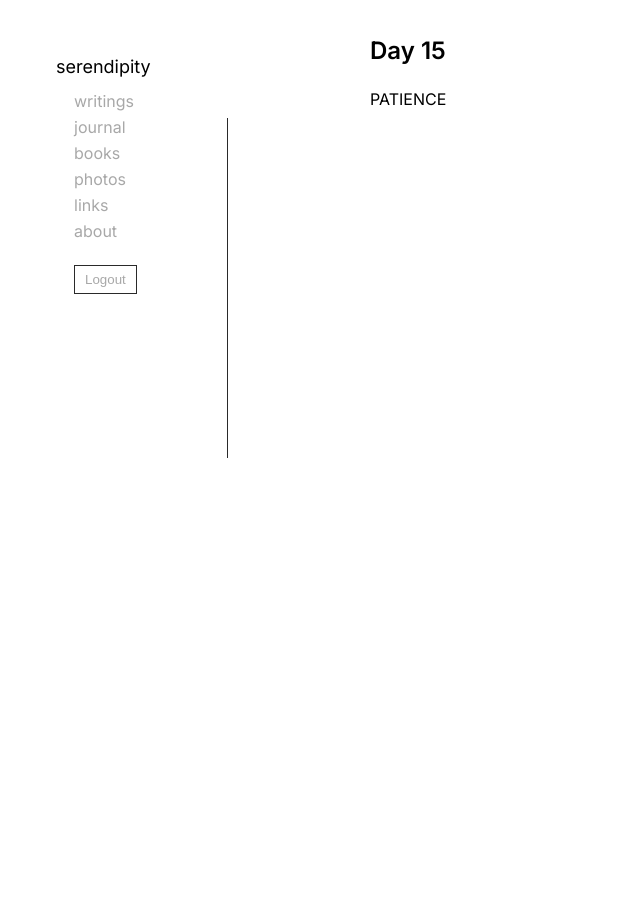
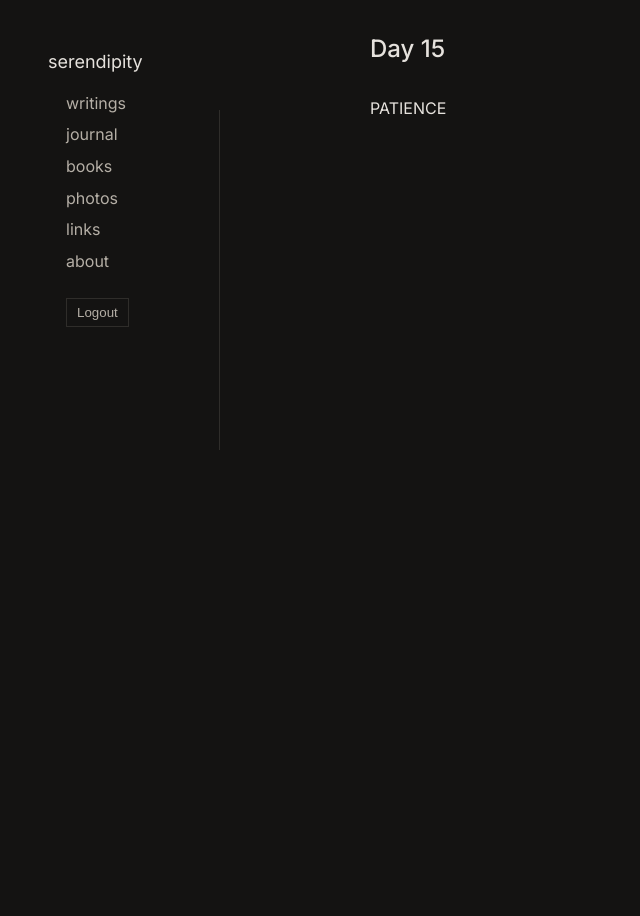
Before and after one commit to nazirmusawer/nazirmusawer.github.io, a Jekyll site: the page built from _posts/2024-01-15-jan-15.md, in a window 1280 px wide. Shown: the whole page, without its empty margins (0-640 px from the left). Built offline with Jekyll 4.4.1, drawn with Linux system fonts in a browser that asks for light colours.

Commit message:
Update site.css

```diff
--- a/assets/css/site.css
+++ b/assets/css/site.css
@@ -1,140 +1,41 @@
-/* Dark minimalist layout similar to your example */
+/* Warm dark minimalist layout */
 :root {
-  --bg: #111;
-  --panel: #141414;
-  --text: #eaeaea;
-  --muted: #a8a8a8;
-  --line: #2a2a2a;
+  --bg: #141312;        /* warm charcoal */
+  --panel: #1a1918;     /* optional panel color */
+  --text: #e6e2dd;      /* warm off-white */
+  --muted: #b5afa6;     /* muted nav text */
+  --line: #2f2d2a;      /* subtle divider lines */
 }
 
 * { box-sizing: border-box; }
+
 body {
+  margin: 0;
+  background: var(--bg);
+  color: var(--text);
   font-family: "Inter", -apple-system, BlinkMacSystemFont, "Segoe UI",
     Roboto, Helvetica, Arial, sans-serif;
+  font-size: 16px;
+  line-height: 1.6;
 }
 
-
+/* Layout grid */
 .layout {
   display: grid;
   grid-template-columns: 220px minmax(0, 1fr);
   min-height: 100vh;
 }
 
+/* Sidebar */
 .sidebar {
   padding: 48px;
   position: relative;
+  background: var(--bg);
 }
 
 .name {
   font-size: 18px;
   margin-bottom: 14px;
-}
-
-.nav a {
-  display: block;
-  color: var(--muted);
-  text-decoration: none;
-  margin: 6px 0;
-}
-.nav a:hover { color: var(--text); }
-
-.logout {
-  margin-top: 18px;
-  background: transparent;
-  border: 1px solid var(--line);
-  color: var(--muted);
-  padding: 6px 10px;
-  cursor: pointer;
-}
-.logout:hover { color: var(--text); border-color: var(--muted); }
-
-.content {
-  padding: 28px 28px 60px;
-}
-
-.center {
-  max-width: 760px;
-  margin: 0 auto;
-}
-
-.hero-img {
-  width: 100%;
-  max-width: 760px;
-  display: block;
-  margin: 0 auto;
-  border: 1px solid var(--line);
-}
-
-.postlist { list-style: none; padding-left: 0; margin-top: 18px; }
-.postlist li { margin: 18px 0; }
-.date { color: var(--muted); font-size: 14px; margin-bottom: 6px; }
-.plink { color: #8ab4f8; text-decoration: none; font-size: 20px; }
-.plink:hover { text-decoration: underline; }
-
-/* Journal post images */
-.post-content img,
-.content img {
-  max-width: 700px;
-  width: 100%;
-  height: auto;
-  display: block;
-  margin: 30px auto;
-  border: 1px solid var(--line);
-}
-/* Make journal posts readable */
-.post {
-  max-width: 760px;
-  margin: 0 auto;
-}
-
-/* Images inside posts: not too big */
-.post img {
-  max-width: 640px;
-  width: 100%;
-  height: auto;
-  display: block;
-  margin: 24px auto;
-  border: 1px solid var(--line);
-}
-
-/* Prevent horizontal scrolling caused by long words/links */
-.content, .post {
-  min-width: 0;
-}
-
-.post {
-  overflow-wrap: anywhere;
-  word-break: break-word;
-}
-
-pre, code {
-  white-space: pre-wrap;
-  word-break: break-word;
-  max-width: 100%;
-}
-/* Move sidebar links slightly to the right under the name */
-.sidebar .nav {
-  margin-left: 18px;   /* change to 8px / 16px if you want */
-}
-
-/* Optional: also indent the logout button the same amount */
-.sidebar .logout {
-  margin-left: 18px;
-}
-/* Short divider aligned with nav + logout */
-.sidebar::after {
-  content: "";
-  position: absolute;
-  right: 0;
-  top: 110px;      /* adjust up/down */
-  height: 340px;   /* adjust length */
-  width: 1px;
-  background: var(--line);
-}
-
-.post h1 {
-  margin-top: 0;
-  margin-bottom: 24px;
 }
 
 .name a {
@@ -145,3 +46,132 @@ pre, code {
 .name a:hover {
   text-decoration: underline;
 }
+
+/* Move sidebar links slightly to the right under the name */
+.sidebar .nav {
+  margin-left: 18px;
+}
+
+.nav a {
+  display: block;
+  color: var(--muted);
+  text-decoration: none;
+  margin: 6px 0;
+}
+
+.nav a:hover {
+  color: var(--text);
+}
+
+/* Logout button */
+.logout {
+  margin-top: 18px;
+  margin-left: 18px; /* matches nav indent */
+  background: transparent;
+  border: 1px solid var(--line);
+  color: var(--muted);
+  padding: 6px 10px;
+  cursor: pointer;
+}
+
+.logout:hover {
+  color: var(--text);
+  border-color: var(--muted);
+}
+
+/* Short divider aligned with nav + logout */
+.sidebar::after {
+  content: "";
+  position: absolute;
+  right: 0;
+  top: 110px;     /* adjust up/down */
+  height: 340px;  /* adjust length */
+  width: 1px;
+  background: var(--line);
+}
+
+/* Main content */
+.content {
+  padding: 28px 28px 60px;
+  min-width: 0; /* prevents overflow */
+}
+
+/* Centered container (used on journal/home pages) */
+.center {
+  max-width: 760px;
+  margin: 0 auto;
+}
+
+/* Home hero image */
+.hero-img {
+  width: 100%;
+  max-width: 760px;
+  display: block;
+  margin: 0 auto;
+  border: 1px solid var(--line);
+}
+
+/* Post list */
+.postlist {
+  list-style: none;
+  padding-left: 0;
+  margin-top: 18px;
+}
+
+.postlist li {
+  margin: 18px 0;
+}
+
+.plink {
+  color: #8ab4f8;
+  text-decoration: none;
+  font-size: 20px;
+}
+
+.plink:hover {
+  text-decoration: underline;
+}
+
+/* Post content */
+.post {
+  max-width: 760px;
+  margin: 0 auto;
+  min-width: 0;
+  overflow-wrap: anywhere;
+  word-break: break-word;
+  line-height: 1.75; /* nicer reading */
+}
+
+.post h1 {
+  margin-top: 0;
+  margin-bottom: 24px;
+  font-weight: 500;
+}
+
+/* Images inside posts (not too big) */
+.post img {
+  max-width: 640px;
+  width: 100%;
+  height: auto;
+  display: block;
+  margin: 24px auto;
+  border: 1px solid var(--line);
+}
+
+/* Any images that appear in content areas */
+.post-content img,
+.content img {
+  max-width: 700px;
+  width: 100%;
+  height: auto;
+  display: block;
+  margin: 30px auto;
+  border: 1px solid var(--line);
+}
+
+/* Code blocks: prevent horizontal scrolling */
+pre, code {
+  white-space: pre-wrap;
+  word-break: break-word;
+  max-width: 100%;
+}
```
